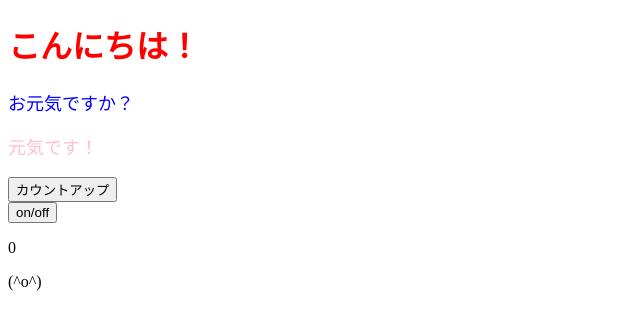
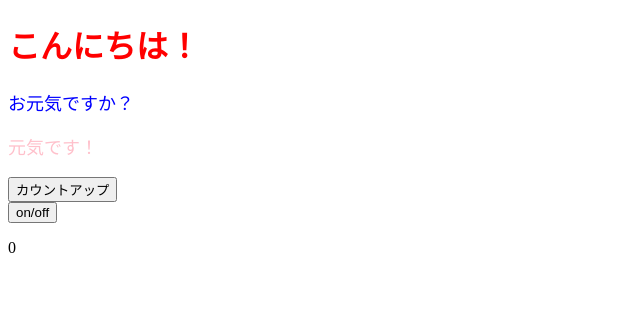
Before and after one commit to hira0448/lesson_react, a React (Create React App) app: page / in a window 1280 px wide. Shown: the top 330 px of the page, without its empty margins (0-640 px from the left). Built offline with nearby package versions, Linux system fonts and the light colour scheme.

Commit message:
再レンダリングと副作用を知る(useEffect) if文を使用し、numが0より超過し3の倍数の場合に顔文字を表示する処理

```diff
--- a/src/App.jsx
+++ b/src/App.jsx
@@ -4,7 +4,7 @@ import ColorfulMessage from "./components/ColorfulMessage";
 const App = () => {
   console.log("さいしょ");
   const [num, setNum] = useState(0);
-  const [faceShowFlag, setFaceShowFlag] = useState(true);
+  const [faceShowFlag, setFaceShowFlag] = useState(false);
 
   const onClickCountUp = () => {
     setNum(num + 1);
@@ -12,6 +12,14 @@ const App = () => {
   const onClickSwitchShowFlag = () => {
     setFaceShowFlag(!faceShowFlag);
   };
+
+  if (num > 0) {
+    if (num % 3 === 0) {
+      faceShowFlag || setFaceShowFlag(true);
+    } else {
+      faceShowFlag && setFaceShowFlag(false);
+    }
+  }
 
   return (
     <>
```
